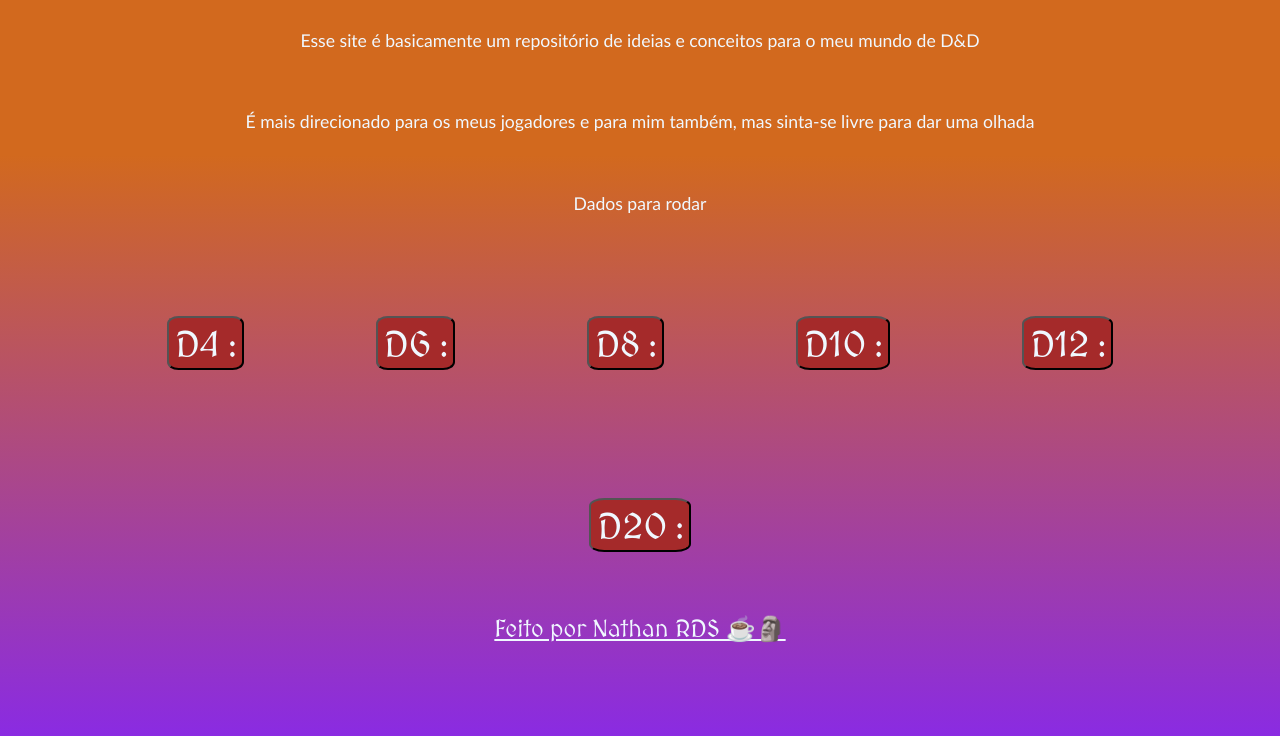
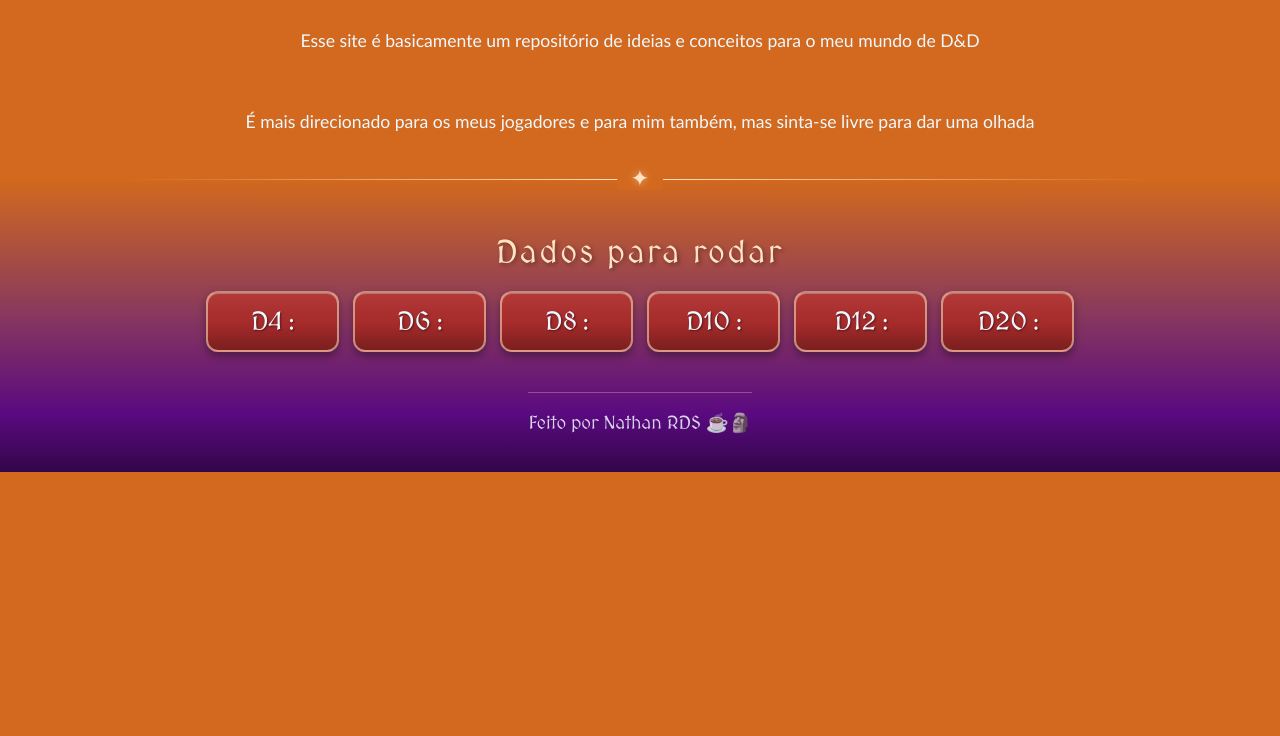
Before and after one commit to NahNathan/Epeon, a plain HTML site: page index.html in a window 1280 px wide. Shown: the part 828-1564 px from the top of the page. After the commit the page ends 1300 px from the top, so only its background shows below. Drawn offline with Linux system fonts and the light colour scheme; a web font is replaced by a local one.

Commit message:
Footer melhor

```diff
--- a/style.css
+++ b/style.css
@@ -90,38 +90,137 @@ nav a:active {
     width: 40vw;
 }
 
+/* ================= FOOTER ================= */
+/* Seletores com "body >" para vencer o reset.css, que é carregado depois */
+
+body > footer {
+    position: relative;
+    margin-top: 6vh;
+    padding: 7vh 4vw 5vh;
+    background: linear-gradient(to bottom, chocolate 0%, #8a3a5c 45%, #5A0A80 80%, #33064a 100%);
+}
+
+/* Linha ornamental no topo do footer */
+body > footer::before {
+    content: "✦";
+    position: absolute;
+    top: 0;
+    left: 50%;
+    transform: translate(-50%, -50%);
+    padding: 0 0.6em;
+    color: bisque;
+    font-size: 1.4rem;
+    line-height: 1;
+    text-shadow: 0 0 8px rgba(255, 228, 196, 0.6);
+    background: chocolate;
+    z-index: 1;
+}
+
+body > footer::after {
+    content: "";
+    position: absolute;
+    top: 0;
+    left: 10%;
+    right: 10%;
+    height: 1px;
+    background: linear-gradient(to right, transparent, bisque, transparent);
+}
+
+/* Os <br> do HTML são substituídos por espaçamento via CSS */
+body > footer > br,
+.caixa_baixa > br {
+    display: none;
+}
+
+.caixa_baixa {
+    max-width: 900px;
+    margin: 0 auto;
+    text-align: center;
+    color: aliceblue;
+}
+
+.caixa_baixa #texto {
+    margin: 0 0 3vh;
+    font-family: FonteMedieval, Courier;
+    font-size: clamp(1.4rem, 3vw, 2rem);
+    letter-spacing: 0.08em;
+    color: bisque;
+    text-shadow: 2px 2px 4px rgba(0, 0, 0, 0.35);
+}
+
+.caixa_baixa nav ul {
+    display: flex;
+    flex-wrap: wrap;
+    justify-content: center;
+    gap: 14px;
+}
+
+.caixa_baixa nav li {
+    display: block;
+}
+
+/* Botões de dado */
 .rolada {
+    min-width: 5.2em;
+    padding: 0.45em 0.8em;
     color: aliceblue;
-    background-color: brown;
+    background: linear-gradient(to bottom, #b33a3a, brown 55%, #7a1f1f);
+    border: 2px solid rgba(255, 228, 196, 0.55);
+    border-radius: 12px;
     font-family: FonteMedieval, Courier;
-    font-size: 4.5vh;
-    transition: all 0.3s;
-    margin: 5%;
-    border-radius: 15%;
+    font-size: clamp(1.1rem, 2.4vw, 1.6rem);
+    font-variant-numeric: tabular-nums;
+    text-shadow: 1px 1px 2px rgba(0, 0, 0, 0.5);
+    box-shadow:
+        inset 0 1px 0 rgba(255, 255, 255, 0.25),
+        0 4px 8px rgba(0, 0, 0, 0.35);
     cursor: pointer;
+    transition: transform 0.2s, box-shadow 0.3s, background 0.3s, border-color 0.3s;
 }
 
 .rolada:hover {
-    background-color: blueviolet;
-    box-shadow: 1px 1px 10px lightblue;
+    background: linear-gradient(to bottom, #a65ff0, blueviolet 55%, #5A0A80);
+    border-color: bisque;
+    transform: translateY(-3px);
+    box-shadow:
+        inset 0 1px 0 rgba(255, 255, 255, 0.3),
+        0 0 14px lightblue;
 }
 
-.caixa_baixa {
-    text-align: center;
-    color: aliceblue;
-    padding-top: 2vh;
+.rolada:active {
+    transform: translateY(1px);
+    box-shadow:
+        inset 0 2px 4px rgba(0, 0, 0, 0.4),
+        0 0 8px lightblue;
 }
 
-footer {
-    background: linear-gradient(chocolate, blueviolet);
+.rolada:focus-visible {
+    outline: 2px solid aquamarine;
+    outline-offset: 3px;
 }
 
+/* Assinatura */
 #final {
+    display: inline-block;
+    margin-top: 5vh;
+    padding-top: 2.5vh;
+    border-top: 1px solid rgba(255, 228, 196, 0.35);
     color: aliceblue;
-    text-align: center;
     font-family: FonteMedieval, Courier;
-    font-size: 1.5em;
-    cursor: pointer;
+    font-size: 1.15rem;
+    text-decoration: none;
+    opacity: 0.85;
+    transition: color 0.3s, opacity 0.3s, text-shadow 0.3s;
+}
+
+#final:hover {
+    color: bisque;
+    opacity: 1;
+    text-shadow: 0 0 8px rgba(255, 228, 196, 0.5);
+}
+
+#final:active {
+    color: aquamarine;
 }
 
 .container_txt {
@@ -160,4 +259,24 @@ hr{
         width: 75vw;
         height: auto;
     }
+
+    body > footer {
+        padding: 6vh 6vw 4vh;
+    }
+
+    .caixa_baixa nav ul {
+        display: grid;
+        grid-template-columns: repeat(3, 1fr);
+        gap: 10px;
+    }
+
+    .rolada {
+        width: 100%;
+        min-width: 0;
+        font-size: 1.1rem;
+    }
+
+    #final {
+        font-size: 1rem;
+    }
 }
```
